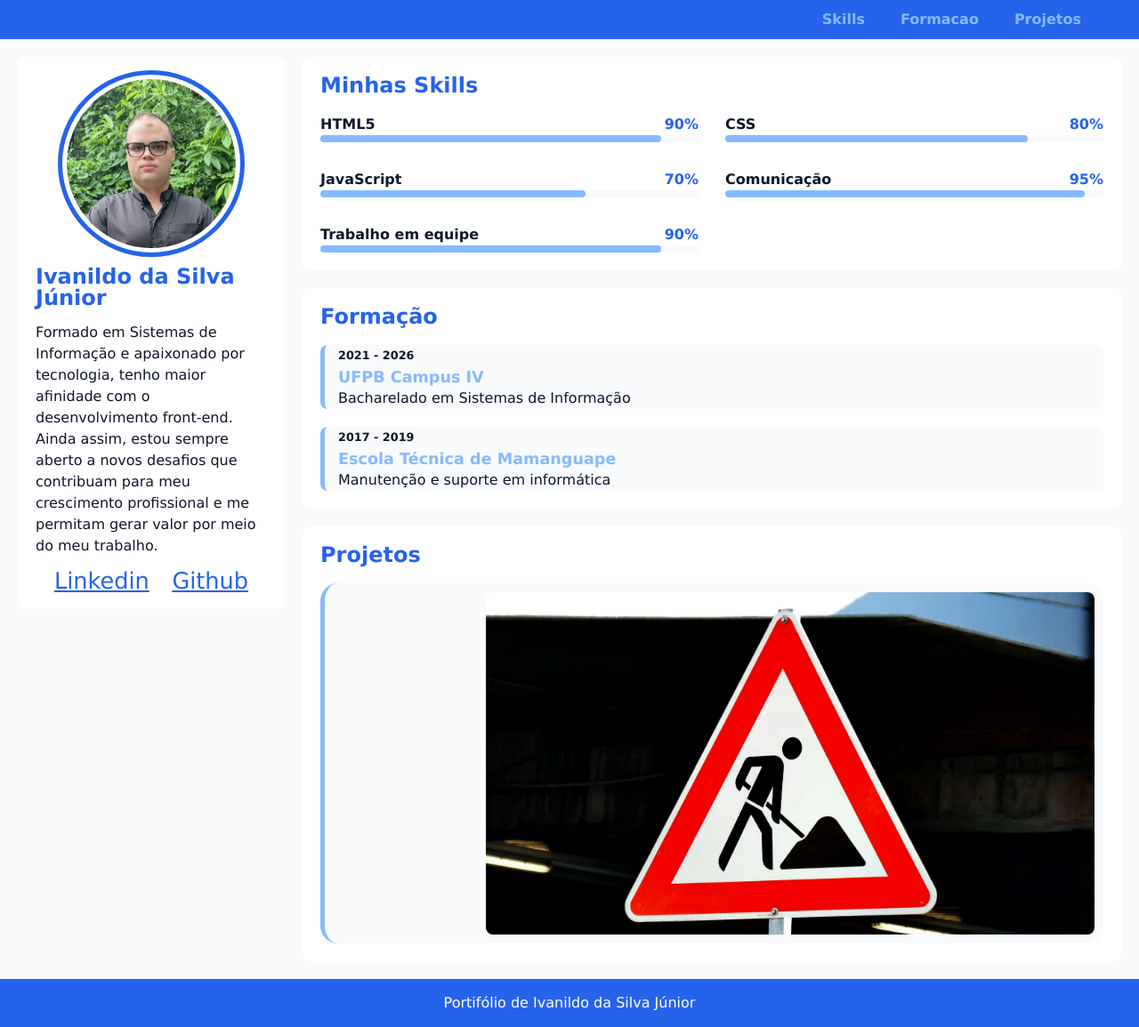
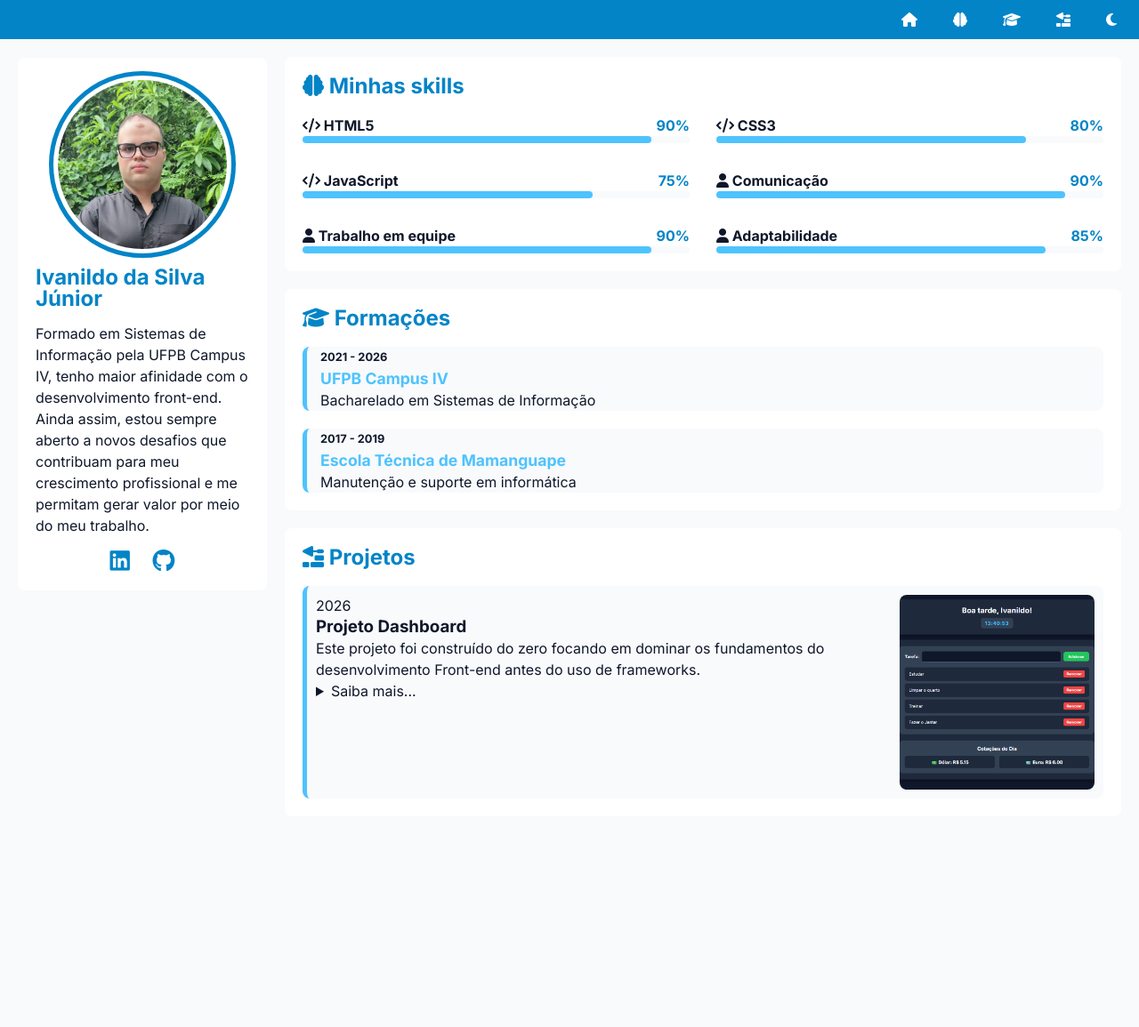
Before and after one commit to IvanildoSJunior/portfolio, a plain HTML site: page index.html in a window 1280 px wide. Shown: the whole page at 89% size. After the commit the page ends 958 px from the top, so only its background shows below. Drawn offline with Linux system fonts and the light colour scheme.

Commit message:
terminando-projeto

```diff
--- a/index.html
+++ b/index.html
@@ -1,148 +1,205 @@
-<!DOCTYPE html>
-<html lang="pt-br">
+<!doctype html>
+<html lang="pt-BR">
   <head>
-    <meta charset="UTF-8">
-    <meta name="viewport" content="width=device-width, initial-scale=1.0">
-    <link rel="shortcut icon" href="favicon.svg" type="image/svg">
-    <link rel="stylesheet" href="styles/style.css">
-    <title>Portfólio Ivanildo da Silva Junior</title>
+    <meta charset="UTF-8" />
+    <meta name="viewport" content="width=device-width, initial-scale=1.0" />
+    <title>Portfólio Ivanildo Júnior</title>
+    <link rel="stylesheet" href="styles/style.css" />
+    <link rel="shortcut icon" href="favicon.svg" type="image/x-icon" />
+    <link
+      rel="stylesheet"
+      href="https://cdnjs.cloudflare.com/ajax/libs/font-awesome/6.5.1/css/all.min.css"
+    />
   </head>
-<body>
-
+  <body class="escuro">
     <header>
       <nav id="menu">
         <ul>
-                <li><a href="#skills">Skills</a></li>
-                <li><a href="#formacao">Formacao</a></li>
-                <li><a href="#projetos">Projetos</a></li>
-                <li><a href="#" class="link" id="botao-tema">Tema</a></li>
+          <li>
+            <a href="#ficha" class="link"><i class="fa-solid fa-house"></i></a>
+          </li>
+          <li>
+            <a href="#skills" class="link"><i class="fa-solid fa-brain"></i></a>
+          </li>
+          <li>
+            <a href="#formacao" class="link"><i class="fa-solid fa-graduation-cap"></i></a>
+          </li>
+          <li>
+            <a href="#projetos" class="link"><i class="fa-solid fa-trowel-bricks"></i></a>
+          </li>
+          <li>
+            <a href="#" class="link" id="botao-tema"><i class="fa-solid fa-moon"></i></a>
+          </li>
         </ul>
       </nav>
     </header>
-
     <main>
       <section id="ficha">
-            <img src="images/ivanildo_perfil.png" alt="Ivanildo da Silva Júnior" class="foto">
-
+        <img
+          src="images/ivanildo_perfil.png"
+          alt="Ivanildo da Silva Júnior"
+          class="foto"
+        />
         <h1>Ivanildo da Silva Júnior</h1>
-
-            <p>Formado em Sistemas de Informação e apaixonado por tecnologia, tenho maior afinidade com o desenvolvimento front-end. Ainda assim, estou sempre aberto a novos desafios que contribuam para meu crescimento profissional e me permitam gerar valor por meio do meu trabalho.</p>
-
+        <p>
+          Formado em Sistemas de Informação pela UFPB Campus IV, tenho maior
+          afinidade com o desenvolvimento front-end. Ainda assim, estou sempre
+          aberto a novos desafios que contribuam para meu crescimento
+          profissional e me permitam gerar valor por meio do meu trabalho.
+        </p>
         <div id="social">
-                <a href="#" target="_blank" rel="nofollow">Linkedin</a>
-                <a href="#" target="_blank" rel="nofollow">Github</a>
+          <a
+            href="https://www.linkedin.com/in/ivanildo-da-silva-junior/"
+            target="_blank"
+            rel="nofollow"
+            ><i class="fa-brands fa-linkedin"></i
+          ></a>
+          <a
+            href="https://github.com/IvanildoSJunior/"
+            target="_blank"
+            rel="nofollow"
+            ><i class="fa-brands fa-github"></i
+          ></a>
         </div>
       </section>
       <section id="detalhes">
         <article id="skills">
-                <h2>Minhas Skills</h2>
-
-                <div id="skill-container">
-
+          <h2><i class="fa-solid fa-brain"></i> Minhas skills</h2>
+          <div id="skills-container">
             <div class="item">
               <div class="info">
                 <span class="nome">
-                                HTML5
+                  <i class="fa-solid fa-code"></i> HTML5
                 </span>
-                            <span class="porcent">
-                                90%
-                            </span>
+                <span class="porcent"> 90% </span>
               </div>
               <div class="barra">
-                            <div class="progresso" style="width: 90%;"></div>
+                <div class="progresso" style="width: 90%"></div>
               </div>
             </div>
             <div class="item">
               <div class="info">
                 <span class="nome">
-                                CSS
+                  <i class="fa-solid fa-code"></i> CSS3
                 </span>
-                            <span class="porcent">
-                                80%
-                            </span>
+                <span class="porcent"> 80% </span>
               </div>
               <div class="barra">
-                            <div class="progresso" style="width: 80%;"></div>
+                <div class="progresso" style="width: 80%"></div>
               </div>
             </div>
-
             <div class="item">
               <div class="info">
                 <span class="nome">
-                                JavaScript
+                  <i class="fa-solid fa-code"></i> JavaScript
                 </span>
-                            <span class="porcent">
-                                70%
-                            </span>
+                <span class="porcent"> 75% </span>
               </div>
               <div class="barra">
-                            <div class="progresso" style="width: 70%;"></div>
+                <div class="progresso" style="width: 75%"></div>
               </div>
             </div>
-
             <div class="item">
               <div class="info">
                 <span class="nome">
-                                Comunicação
+                  <i class="fa-solid fa-user"></i> Comunicação
                 </span>
-                            <span class="porcent">
-                                95%
-                            </span>
+                <span class="porcent"> 90% </span>
               </div>
               <div class="barra">
-                            <div class="progresso" style="width: 95%;"></div>
+                <div class="progresso" style="width: 90%"></div>
               </div>
             </div>
-
             <div class="item">
               <div class="info">
                 <span class="nome">
-                                Trabalho em equipe
+                  <i class="fa-solid fa-user"></i> Trabalho em equipe
                 </span>
-                            <span class="porcent">
-                                90%
-                            </span>
+                <span class="porcent"> 90% </span>
               </div>
               <div class="barra">
-                            <div class="progresso" style="width: 90%;"></div>
+                <div class="progresso" style="width: 90%"></div>
+              </div>
+            </div>
+            <div class="item">
+              <div class="info">
+                <span class="nome">
+                  <i class="fa-solid fa-user"></i> Adaptabilidade
+                </span>
+                <span class="porcent"> 85% </span>
+              </div>
+              <div class="barra">
+                <div class="progresso" style="width: 85%"></div>
               </div>
             </div>
           </div>
-            </article> <!--Fim das skills-->
-
+        </article>
+        <!--Fim skills-->
+        <!--Inicio Formacoes-->
         <article id="formacao">
-                <h2>Formação</h2>
+          <h2><i class="fa-solid fa-graduation-cap"></i> Formações</h2>
           <div id="formacao-container">
             <div class="curso">
               <p class="periodo">2017 - 2019</p>
               <h3 class="instituicao">Escola Técnica de Mamanguape</h3>
               <p class="titulacao">Manutenção e suporte em informática</p>
             </div>
-
             <div class="curso">
               <p class="periodo">2021 - 2026</p>
               <h3 class="instituicao">UFPB Campus IV</h3>
               <p class="titulacao">Bacharelado em Sistemas de Informação</p>
             </div>
           </div>
-            </article> <!--Fim das formações-->
-
+        </article>
+        <!--Fim formacao-->
+        <!--Inicio projetos-->
         <article id="projetos">
-                <h2>Projetos</h2>
+          <h2><i class="fa-solid fa-trowel-bricks"></i> Projetos</h2>
           <div id="projetos-container">
             <div class="projeto">
-                        <img src="images/wip.jpg" alt="work in progress" class="foto">
+              <img
+                src="images/projeto-dashboard.png"
+                alt="projeto dashboard"
+                class="foto"
+              />
+              <div class="projeto-info">
+                <p class="periodo">2026</p>
+                <h3 class="titulo">Projeto Dashboard</h3>
+                <p>
+                  Este projeto foi construído do zero focando em dominar os
+                  fundamentos do desenvolvimento Front-end antes do uso de
+                  frameworks.
+                </p>
+                <details class="descricao">
+                  <summary>Saiba mais...</summary>
+                  <p>
+                    Este Dashboard é uma aplicação web interativa e responsiva
+                    desenvolvida para servir como um painel diário de
+                    produtividade. O projeto reúne saudação personalizada,
+                    relógio em tempo real, gerenciador de tarefas diárias e
+                    cotação de moedas atualizada. Você pode acessar o projeto no
+                    GitHub clicando aqui:
+                    <a
+                      href="https://github.com/IvanildoSJunior/dashboard"
+                      target="_blank"
+                      rel="nofollow"
+                      ><strong>Código Dashboard</strong></a
+                    >, ou pode ver ele rodando através deste link:
+                    <a
+                      href="https://ivanildosjunior.github.io/dashboard/"
+                      target="_blank"
+                      rel="nofollow"
+                      ><strong>Dashboard</strong></a
+                    >.
+                  </p>
+                </details>
               </div>
             </div>
-            </article> <!--Fim dos projetos-->
+          </div>
+        </article>
+        <!--Fim projetos-->
       </section>
     </main>
-
-    <footer>
-        Portifólio de Ivanildo da Silva Júnior
-    </footer>
-
     <script src="scripts/script.js"></script>
-
   </body>
 </html>
--- a/styles/style.css
+++ b/styles/style.css
@@ -1,35 +1,38 @@
 @charset "UTF-8";
+@import url("https://fonts.googleapis.com/css2?family=Inter:wght@400;600;700&display=swap");
 
 * {
-    margin: 0px;
-    padding: 0px;
+  margin: 0;
+  padding: 0;
   box-sizing: border-box;
 }
 
 :root {
-  --fundo-principal: #F8FAFC;
-  --texto: #0F172A;
-  --texto-inverso: #FFFFFF;
-  --destaque: #2563EB;
-  --destaque-inverso: #85baff;
-  --fundo-card: #FFFFFF;
+  --fundo-principal: #f8fafc;
+  --texto: #0f172a;
+  --texto-inverson: #ffffff;
+  --destaque: #0284c7;
+  --destaque-inverso: #4ec3fd;
+  --fundo-card: #ffffff;
+}
+
+body.escuro {
+  --fundo-principal: #0f172a;
+  --fundo-card: #1e293b;
+  --texto: #f8fafc;
+  --texto-inverson: #0f172a;
+  --destaque: #38bdf8;
+  --destaque-inverso: #247193;
 }
 
 body {
-    font-family: Verdana, Geneva, Tahoma, sans-serif;
+  font-family: "Inter", sans-serif;
   line-height: 1.5em;
   background-color: var(--fundo-principal);
   color: var(--texto);
-    transition: background-color .3s, color .3s;
-}
-
-body.escuro {
-  --fundo-principal: #0B1220;
-  --texto: #E5E7EB;
-  --texto-inverso: #0B1220;
-  --destaque: #60A5FA;
-  --destaque-inverso: #1D4ED8;
-  --fundo-card: #111827;
+  transition:
+    background-color 0.5s,
+    color 0.5s;
 }
 
 header {
@@ -52,11 +55,13 @@ nav#menu ul {
 
 nav#menu a {
   text-decoration: none;
-    color: var(--destaque-inverso);
+  color: var(--texto-inverson);
   font-weight: 600;
   padding: 12px 15px;
   border-radius: 5px;
-    transition: background-color .5s, color .5s;
+  transition:
+    background-color 0.3s,
+    color 0.3s;
 }
 
 nav#menu a:hover {
@@ -67,8 +72,6 @@ nav#menu a:hover {
 main {
   display: grid;
   grid-template-columns: auto 90vw auto;
-    gap: 20px;
-    margin-top: 20px;
 }
 
 section#ficha {
@@ -76,6 +79,8 @@ section#ficha {
   padding: 20px;
   border-radius: 8px;
   grid-column: 2;
+  gap: 20px;
+  margin: 20px 0;
 }
 
 section#ficha img.foto {
@@ -93,7 +98,7 @@ section#ficha img.foto {
 
 section#ficha h1 {
   color: var(--destaque);
-    margin: 15px 0px;
+  margin: 15px 0;
   font-size: 1.5em;
   text-align: left;
 }
@@ -109,12 +114,11 @@ div#social {
 
 div#social a {
   color: var(--destaque);
-    transition: color .5s;
+  transition: color 0.3s;
 }
 
 div#social a:hover {
   color: var(--destaque-inverso);
-    transition: color .5s;
 }
 
 section#detalhes {
@@ -133,36 +137,36 @@ article h2 {
   margin-bottom: 20px;
 }
 
-#skill-container {
+#skills-container {
   display: grid;
   grid-template-columns: 1fr;
   gap: 30px;
 }
 
-#skill-container .info {
+#skills-container .info {
   display: flex;
   justify-content: space-between;
   align-items: center;
 }
 
-#skill-container .nome {
+#skills-container .nome {
   font-weight: bold;
   color: var(--texto);
 }
 
-#skill-container .porcent {
+#skills-container .porcent {
   font-weight: bold;
   color: var(--destaque);
 }
 
-#skill-container .barra {
+#skills-container .barra {
   width: 100%;
   height: 8px;
   background-color: var(--fundo-principal);
   border-radius: 4px;
 }
 
-#skill-container .progresso {
+#skills-container .progresso {
   height: 100%;
   background-color: var(--destaque-inverso);
   border-radius: 4px;
@@ -179,12 +183,14 @@ article h2 {
   border-radius: 8px;
   border-left: 5px solid var(--destaque-inverso);
   padding-left: 15px;
-    transition: border-width .5s, border-color .5s;
+  transition:
+    border-width 0.3s,
+    border-color 0.3s;
 }
 
 #formacao-container .curso:hover {
+  border-left-width: 15px;
   border-color: var(--destaque);
-    border-left-width: 15px ;
   cursor: pointer;
 }
 
@@ -205,15 +211,31 @@ article h2 {
   gap: 20px;
 }
 
+#projetos-container a {
+  text-decoration: none;
+  color: var(--destaque);
+  font-weight: 600;
+  border-radius: 5px;
+  transition:
+    background-color 0.3s,
+    color 0.3s;
+}
+#projetos-container a:hover {
+  background-color: var(--destaque-inverso);
+  color: var(--texto-inverson);
+}
+
 #projetos-container .projeto {
   display: flex;
   flex-direction: column;
   gap: 15px;
   background-color: var(--fundo-principal);
   padding: 10px;
-    border-radius: 20px;
+  border-radius: 8px;
   border-left: 5px solid var(--destaque-inverso);
-    transition: border-color .5s, border-width .5s;
+  transition:
+    border-color 0.3s,
+    border-width 0.3s;
 }
 
 #projetos-container .projeto:hover {
@@ -223,51 +245,46 @@ article h2 {
 }
 
 #projetos-container .foto {
-    width: 80%;
+  width: 100%;
   aspect-ratio: 16/9;
   object-fit: cover;
   overflow: hidden;
   border-radius: 8px;
 }
 
-
-footer {
-    background-color: var(--destaque);
-    color: var(--texto-inverso);
-    text-align: center;
-    padding: 15px;
-}
-
 @media screen and (min-width: 768px) {
   main {
     grid-template-columns: auto 300px 1fr auto;
+    margin: 10px;
   }
 
   section#ficha {
     grid-column: 2 / 3;
+    margin: 10px;
     height: fit-content;
+    position: sticky;
+    top: 65px;
   }
 
   section#detalhes {
     grid-column: 3 / 4;
+    margin: 10px;
   }
 
-    #skill-container {
+  #skills-container {
     grid-template-columns: 1fr 1fr;
   }
-
   #projetos-container .projeto {
     flex-direction: row-reverse;
     justify-content: space-between;
   }
 
   #projetos-container .projeto-info {
-        max-width: 80%;
+    max-width: 75%;
   }
-
-    #projeto-container .foto {
+  #projetos-container .foto {
     aspect-ratio: 1/1;
-        max-width: 20%;
-        max-height: 200px;
+    max-width: 25%;
+    max-height: 250px;
   }
 }
```
Also changed, not shown: scripts/script.js (+14 -17 lines), images/projeto-dashboard.png (added), images/wip.jpg (deleted). Lines whose indentation alone changed are shown as unchanged.
